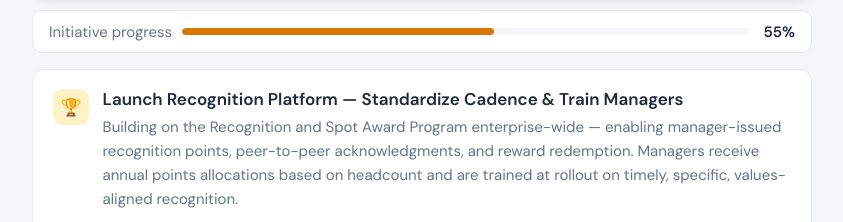
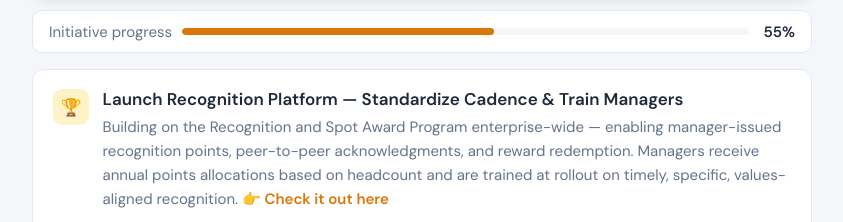
Before and after one commit to employee-engagement/Employee-Engagement-Action-Plan-Tracker-2025, a plain HTML site: page index.html in a window 1280 px wide. Shown: the part 1467-1689 px from the top of the page, without its empty margins (218-1061 px from the left). Drawn offline with Linux system fonts and the light colour scheme.

Commit message:
Add files via upload

```diff
--- a/index.html
+++ b/index.html
@@ -415,7 +415,7 @@ body{font-family:'DM Sans',sans-serif;background:var(--slate);color:var(--text);
           <div class="card-icon" style="background:#fef3c7">🏆</div>
           <div class="card-right">
             <div class="card-title">Launch Recognition Platform — Standardize Cadence & Train Managers</div>
-            <div class="card-desc">Building on the Recognition and Spot Award Program enterprise-wide — enabling manager-issued recognition points, peer-to-peer acknowledgments, and reward redemption. Managers receive annual points allocations based on headcount and are trained at rollout on timely, specific, values-aligned recognition.</div>
+            <div class="card-desc">Building on the Recognition and Spot Award Program enterprise-wide — enabling manager-issued recognition points, peer-to-peer acknowledgments, and reward redemption. Managers receive annual points allocations based on headcount and are trained at rollout on timely, specific, values-aligned recognition. <a href="https://fpcusa.awardco.com/" target="_blank" style="color:var(--amber);font-weight:600;text-decoration:none;">👉 Check it out here</a></div>
           </div>
         </div>
         <div class="card-progress">
```
